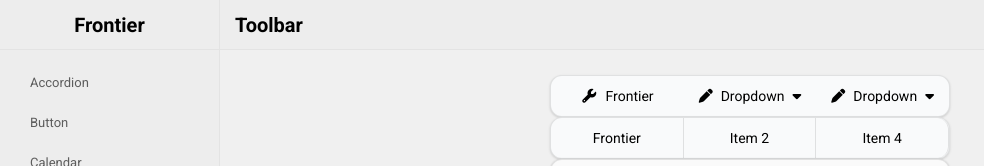
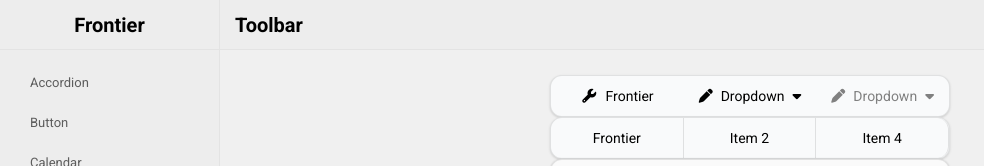
Before and after one commit to sanchezand/react-frontier, a React (Create React App) app: page /toolbar in a window 1280 px wide. Shown: the top 166 px of the page, without its empty margins (0-984 px from the left). Built offline with nearby package versions, Linux system fonts and the light colour scheme; what i18next-resources-to-backend would draw is missing.

Commit message:
Fixed modal index, fixed toolbar disabled

```diff
--- a/package.json
+++ b/package.json
@@ -1,6 +1,6 @@
 {
 	"name": "react-frontier",
-	"version": "2.0.16",
+	"version": "2.0.18",
 	"description": "Frontier react component library",
 	"repository": "git@github.com:sanchezand/react-frontier.git",
 	"main": "dist/index.min.js",
--- a/src/components/Toolbar.tsx
+++ b/src/components/Toolbar.tsx
@@ -108,8 +108,8 @@ type ToolbarDropdownProps<E extends ElementType = typeof defaultItemElement, K e
 	items: ToolbarDropdownItemProps<K, V>[]
 }
 var ToolbarDropdown = (props: ToolbarDropdownProps)=>{
-	return <Menu.Root>
-		<Menu.Trigger className={classNames(style.toolbarItem, 'item')} render={<div />} nativeButton={false}>
+	return <Menu.Root disabled={props.disabled}>
+		<Menu.Trigger className={classNames(style.toolbarItem, 'item')} render={<div />} nativeButton={false} data-disabled={props.disabled || undefined}>
 			{!!props.iconName && (
 				<Icon name={props.iconName} className={style.toolbarIcon} />
 			)}
--- a/src/site/demos/ToolbarDemo.tsx
+++ b/src/site/demos/ToolbarDemo.tsx
@@ -25,7 +25,7 @@ var ToolbarDemo = (props: ToolbarDemoProps)=>{
 				{ text: 'Frontier' },
 				{ text: 'Frontier' }
 			]} />
-			<Toolbar.Dropdown text='Dropdown' iconName='pen' items={[
+			<Toolbar.Dropdown disabled text='Dropdown' iconName='pen' items={[
 				{ text: 'Frontier' },
 				{ text: 'Frontier', disabled: true },
 				{ text: 'Link', as: Link, to: '/dropdown' }
--- a/src/style/dropdown.module.scss
+++ b/src/style/dropdown.module.scss
@@ -360,6 +360,11 @@ $PLACEHOLDER_COLOR: #b4b4b4;
 		text-decoration: none;
 		color: black;
 
+		&[data-disabled]{
+			cursor: default;
+			color: gray;
+		}
+
 		&:hover:not([data-disabled]),&[data-active]{
 			background-color: darken(#F9FAFB, 3%);
 		}
--- a/src/style/modal.module.scss
+++ b/src/style/modal.module.scss
@@ -11,6 +11,7 @@ $modal-sizes:
 
 .root{
 	z-index: 103;
+	position: relative;
 }
 
 .backdrop{
```
